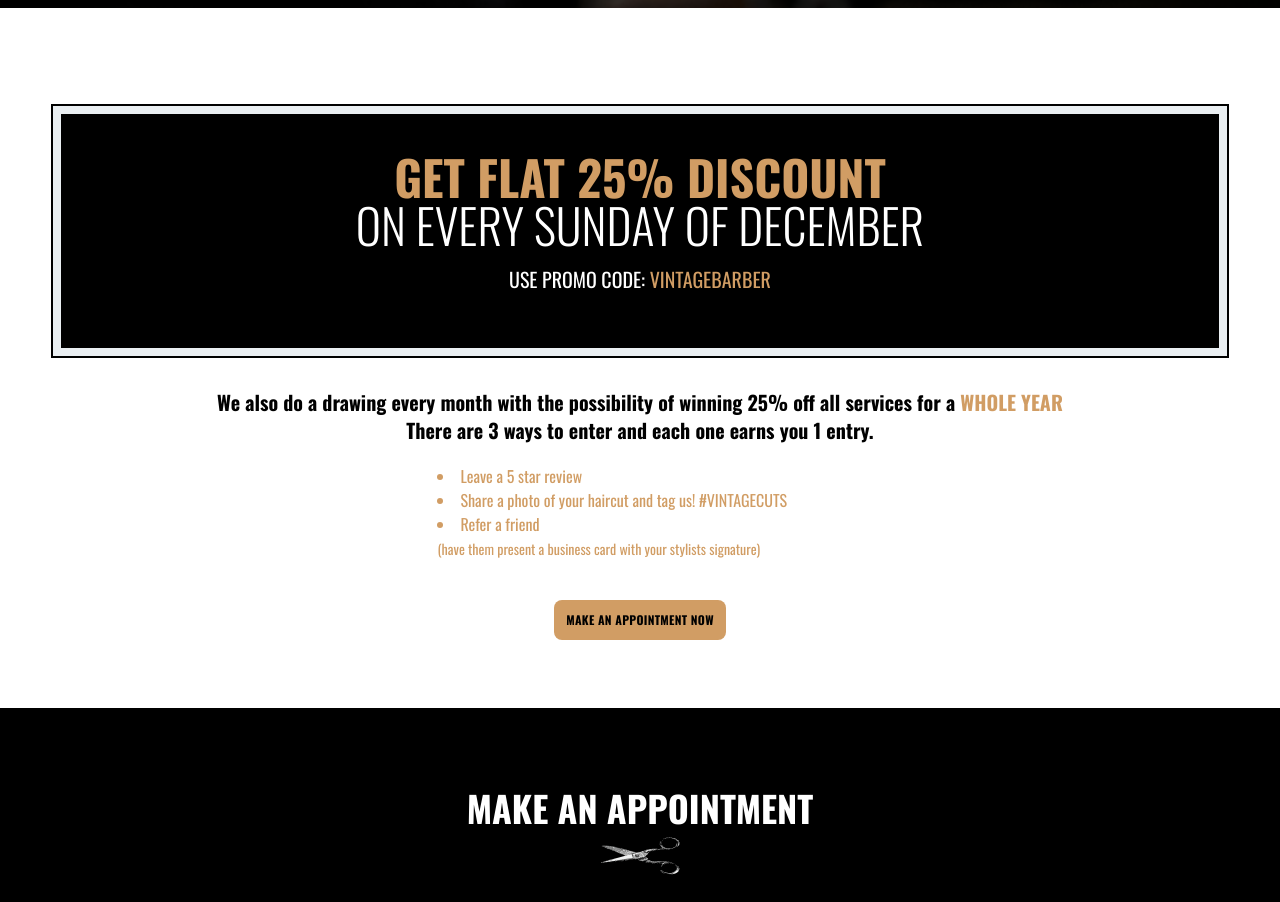
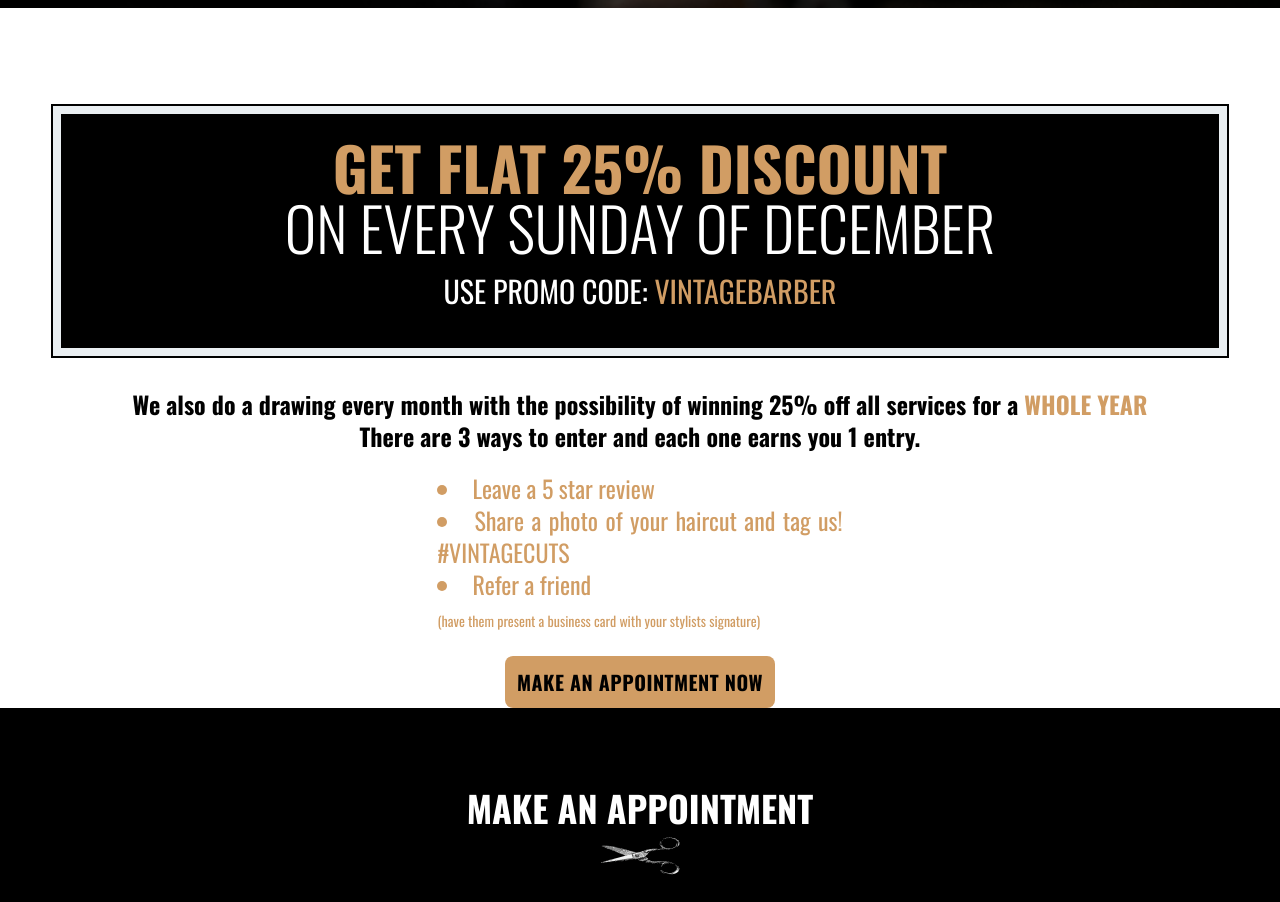
Before and after one commit to Danieljamespm/barber-shop-react, a React (Vite) app: page / in a window 1280 px wide. Shown: the part 4960-5862 px from the top of the page. Built offline with nearby package versions, Linux system fonts and the light colour scheme.

Commit message:
updated font sizes for responsiveness on large screens.

```diff
--- a/src/Components/Discount.jsx
+++ b/src/Components/Discount.jsx
@@ -7,13 +7,13 @@ const Discount = () => {
     <div className='bg-white h-[800px] sm:h-[700px] md:h-[700px] flex justify-center pt-24'>
         <div className='h-[42%] bg-[#EAEFF2] w-[92%] p-2  border-black border-2'>
         <div className='h-[100%] bg-black w-[100%] m-auto flex justify-center items-center flex-col '>
-            <p className='text-[#D19D64] font-oswald text-3xl md:text-5xl font-bold'>GET FLAT 25% DISCOUNT</p>
-            <p className='text-white text-2xl md:text-5xl font-oswald font-light'>ON EVERY SUNDAY OF DECEMBER</p>
-            <p className='text-white font-oswald p-4 text-xl md:xl'>USE PROMO CODE: <span className='text-[#d19d64]'>VINTAGEBARBER</span></p>
+            <p className='text-[#D19D64] font-oswald text-3xl md:text-5xl lg:text-6xl font-bold'>GET FLAT 25% DISCOUNT</p>
+            <p className='text-white text-2xl md:text-5xl lg:text-6xl font-oswald font-light'>ON EVERY SUNDAY OF DECEMBER</p>
+            <p className='text-white font-oswald p-4 text-xl md:text-2xl lg:text-3xl'>USE PROMO CODE: <span className='text-[#d19d64]'>VINTAGEBARBER</span></p>
         </div>
-        <div className=' font-oswald text-md w-full text-center pt-10'>
-            <p className='md:text-xl font-bold'>We also do a drawing every month with the possibility of winning 25% off all services for a <span className='text-[#d19d64]'>WHOLE YEAR</span></p>
-            <p className='md:text-xl font-bold'>There are 3 ways to enter and each one earns you 1 entry.</p>
+        <div className=' font-oswald text-md lg:text-2xl w-full text-center pt-10'>
+            <p className='md:text-xl lg:text-2xl font-bold'>We also do a drawing every month with the possibility of winning 25% off all services for a <span className='text-[#d19d64]'>WHOLE YEAR</span></p>
+            <p className='md:text-xl lg:text-2xl font-bold'>There are 3 ways to enter and each one earns you 1 entry.</p>
             <div className='text-[#d19d64] w-full md:w-[35%] mx-auto pt-5'>
             <ul className='text-justify list-disc list-inside'>
                 <li className=''>Leave a 5 star review</li>
@@ -24,7 +24,7 @@ const Discount = () => {
             </div>
         </div>
         <div className='flex justify-center'>
-        <button className='bg-[#D19D64] p-4 md:p-3 md:m-10 m-10 mx-auto text-xs hover:text-[#d19d64] hover:bg-black hover:duration-500 rounded-lg font-bold font-oswald tracking-wide'>MAKE AN APPOINTMENT NOW</button>
+        <button className='bg-[#D19D64] p-4 md:p-3 md:m-6 m-10 mx-auto text-xs lg:text-xl hover:text-[#d19d64] hover:bg-black hover:duration-500 rounded-lg font-bold font-oswald tracking-wide'>MAKE AN APPOINTMENT NOW</button>
         </div>
         </div>
     </div>
```
